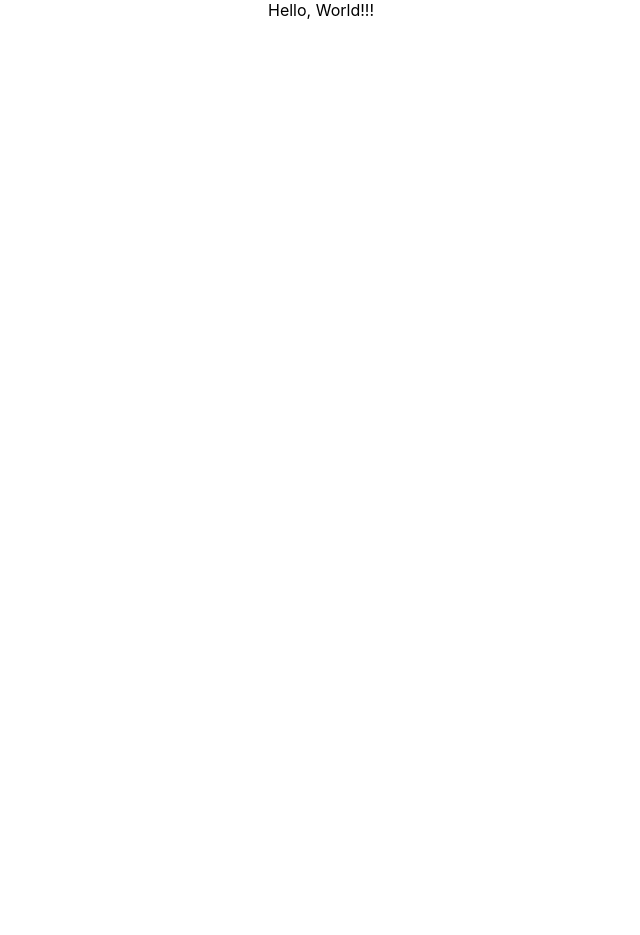
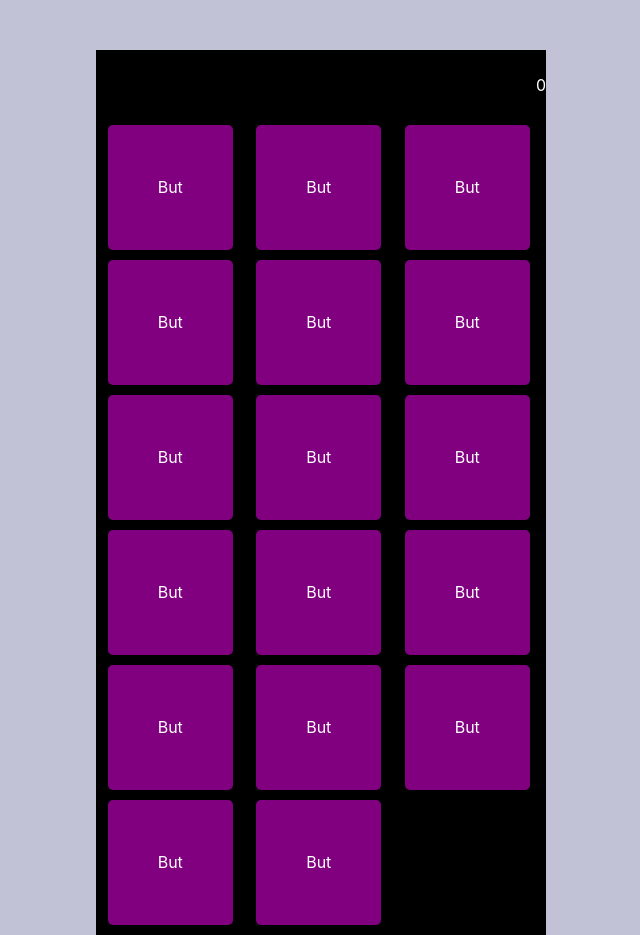
Before and after one commit to jayaramsivaramannair/React_TypeScript_Calculator, a React (Create React App) app: page / in a window 1280 px wide. Shown: the whole page, without its empty margins (319-959 px from the left). Before the commit the page ends 800 px from the top, so only its background shows below. Built offline with nearby package versions, Linux system fonts and the light colour scheme.

Commit message:
Added styling to create shell of the calculator with styling

```diff
--- a/package.json
+++ b/package.json
@@ -10,7 +10,9 @@
     "@types/node": "^16.11.19",
     "@types/react": "^17.0.38",
     "@types/react-dom": "^17.0.11",
+    "bootstrap": "^5.1.3",
     "react": "^17.0.2",
+    "react-bootstrap": "^2.1.0",
     "react-dom": "^17.0.2",
     "react-scripts": "5.0.0",
     "typescript": "^4.5.4",
--- a/src/App.css
+++ b/src/App.css
@@ -1,38 +1,48 @@
-.App {
-  text-align: center;
+* {
+  margin: 0;
+  padding: 0;
+  border: 0;
 }
 
-.App-logo {
-  height: 40vmin;
-  pointer-events: none;
+body {
+  background-color: #c2c2d6;
+  /* overflow-y: hidden; */
+  height: 60vh;
 }
 
-@media (prefers-reduced-motion: no-preference) {
-  .App-logo {
-    animation: App-logo-spin infinite 20s linear;
-  }
+.App {
+  height: auto;
+  width: 450px;
+  margin: 50px auto;
+  color: white;
+  text-align: center;
+  background-color: black;
 }
 
-.App-header {
-  background-color: #282c34;
-  min-height: 100vh;
-  display: flex;
-  flex-direction: column;
-  align-items: center;
-  justify-content: center;
-  font-size: calc(10px + 2vmin);
-  color: white;
+.display {
+  height: 5vh;
+  padding-top: 25px;
+  text-align: right;
 }
 
-.App-link {
-  color: #61dafb;
+.buttons {
+  padding: 10px 0px;
+  display: grid;
+  grid-row-gap: 10px;
+  align-items: center;
+  justify-items: center;
+  grid-template-columns: 33% 33% 33%;
 }
 
-@keyframes App-logo-spin {
-  from {
-    transform: rotate(0deg);
-  }
-  to {
-    transform: rotate(360deg);
-  }
+.button {
+  background-color: purple;
+  text-align: center;
+  line-height: 125px;
+  border-radius: 5px;
+  height: 125px;
+  width: 125px;
 }
+
+.button:hover {
+  transform: scale(1.05);
+}
--- a/src/App.tsx
+++ b/src/App.tsx
@@ -1,10 +1,20 @@
 import React from 'react';
 import './App.css';
+import Button from './components/Button'
 
 function App() {
+
+  const buttonKeys = ['AC', '/', 'x', '7', '8', '9', '-', '4', '5', '6', '+', '1', '2', '3', '0', '.', '=']
   return (
     <div className="App">
-      Hello, World!!!
+      <div className="display">0</div>
+      <div className="buttons">
+        {
+          buttonKeys.map((button, idx) => {
+            return <Button key={idx} />
+          })
+        }
+      </div>
     </div>
   );
 }
--- /dev/null
+++ b/src/components/Button.tsx
@@ -0,0 +1,14 @@
+import React from 'react';
+
+
+const Button = () => {
+  return (
+    <div className ="button">
+      But
+    </div>
+  )
+
+
+}
+
+export default Button;
```
Also changed, not shown: 1 other file (tests, documents, lock files or other folders).
